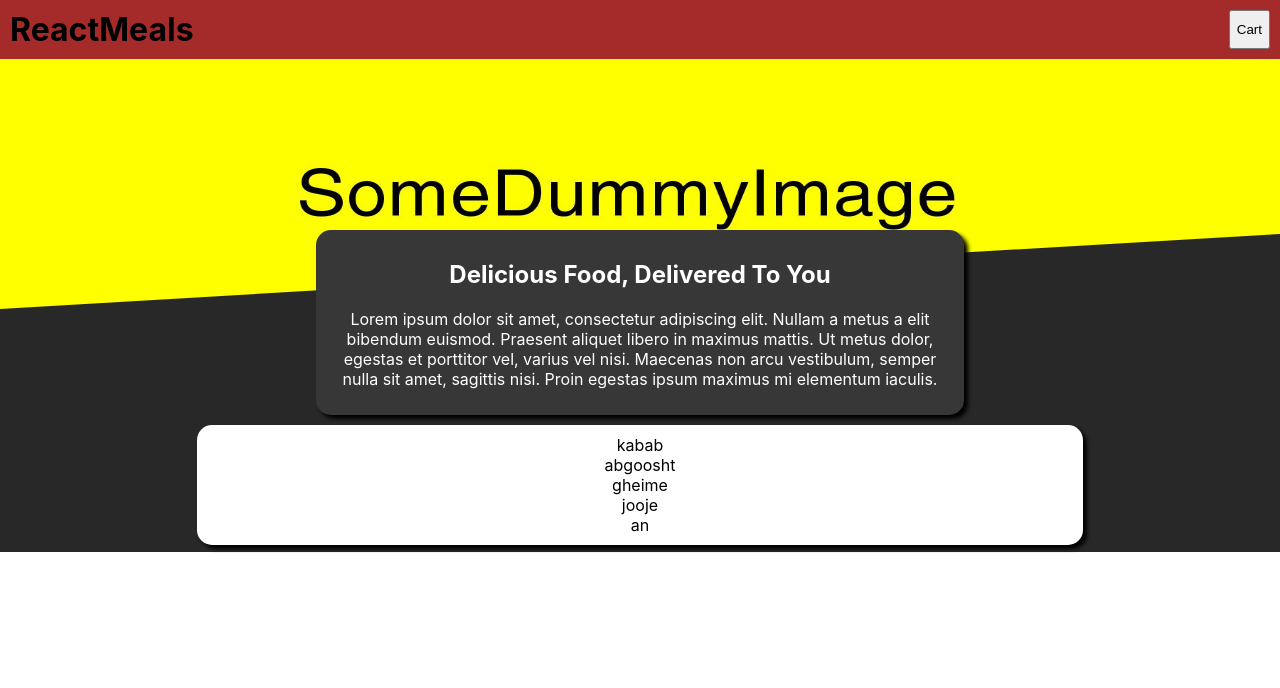
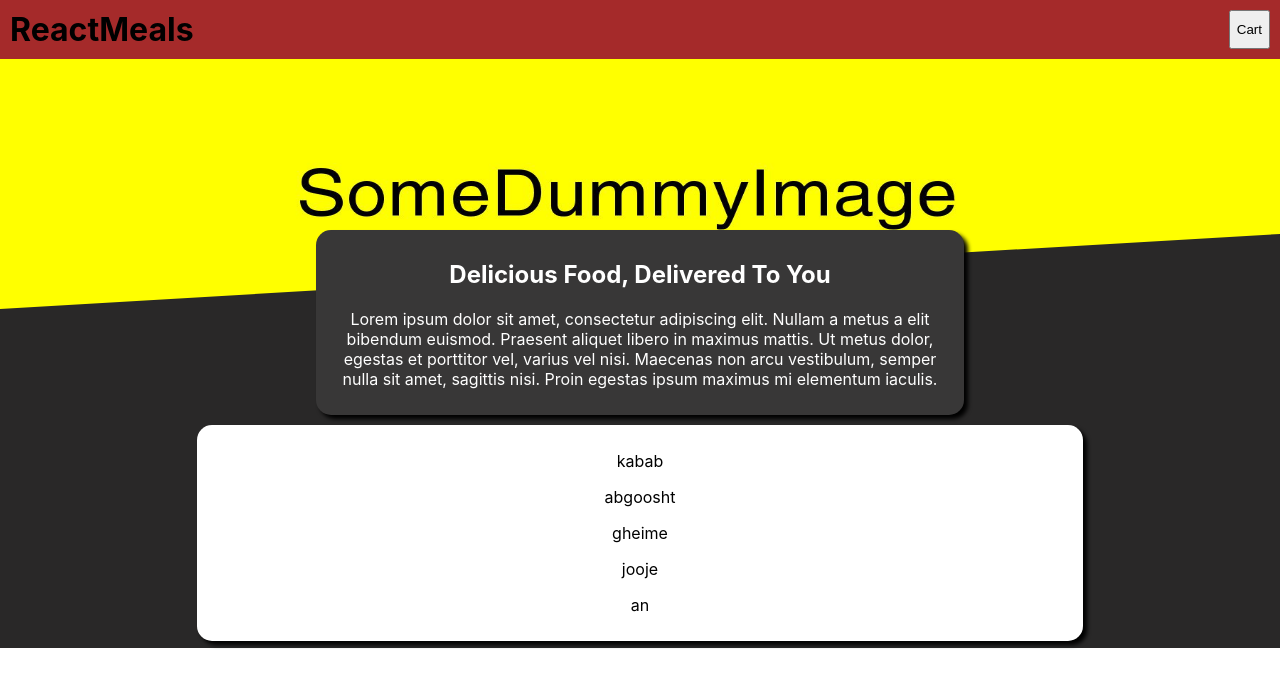
Before and after one commit to sobial/food-order, a React (Create React App) app: page / in a window 1280 px wide. Shown: the top 688 px of the page. Built offline with nearby package versions, Linux system fonts and the light colour scheme.

Commit message:
meal basic component

```diff
--- a/src/App.js
+++ b/src/App.js
@@ -1,21 +1,13 @@
 import Header from "./components/Header/Header";
 import FoodList from "./components/FoodList";
 import styles from "./App.module.css";
-
-const flist = [
-  { name: "kabab", id: "f1" },
-  { name: "abgoosht", id: "f2" },
-  { name: "gheime", id: "f3" },
-  { name: "jooje", id: "f4" },
-  { name: "an", id: "f5" },
-];
 
 function App() {
   return (
     <div className={styles.App}>
       <Header />
       <main className={styles.main}>
-        <FoodList meals={flist} />
+        <FoodList />
       </main>
     </div>
   );
--- a/src/components/FoodList.js
+++ b/src/components/FoodList.js
@@ -1,6 +1,15 @@
 import Card from "./UI/Card";
 import styles from "./FoodList.module.css";
 import React from "react";
+import Meal from "./Meal";
+
+const flist = [
+  { name: "kabab", id: "f1" },
+  { name: "abgoosht", id: "f2" },
+  { name: "gheime", id: "f3" },
+  { name: "jooje", id: "f4" },
+  { name: "an", id: "f5" },
+];
 
 const FoodList = (props) => {
   return (
@@ -17,9 +26,15 @@ const FoodList = (props) => {
       </Card>
 
       <Card className={styles.list_card}>
-        {props.meals.map((meal) => {
-          return <div key={meal.id}>{meal.name}</div>;
-        })}
+        <list>
+          {flist.map((meal) => {
+            return (
+              <ul key={meal.id} className={styles.list_item}>
+                <Meal meal={meal} />
+              </ul>
+            );
+          })}
+        </list>
       </Card>
     </React.Fragment>
   );
--- a/src/components/FoodList.module.css
+++ b/src/components/FoodList.module.css
@@ -9,3 +9,6 @@
   width: -webkit-fill-available;
   background-color: white;
 }
+.list_item {
+  padding: 0;
+}
--- /dev/null
+++ b/src/components/Meal.js
@@ -0,0 +1,10 @@
+import React from "react";
+
+const Meal = (props) => {
+  return (
+    <React.Fragment>
+      <div>{props.meal.name}</div>
+    </React.Fragment>
+  );
+};
+export default Meal;
```
